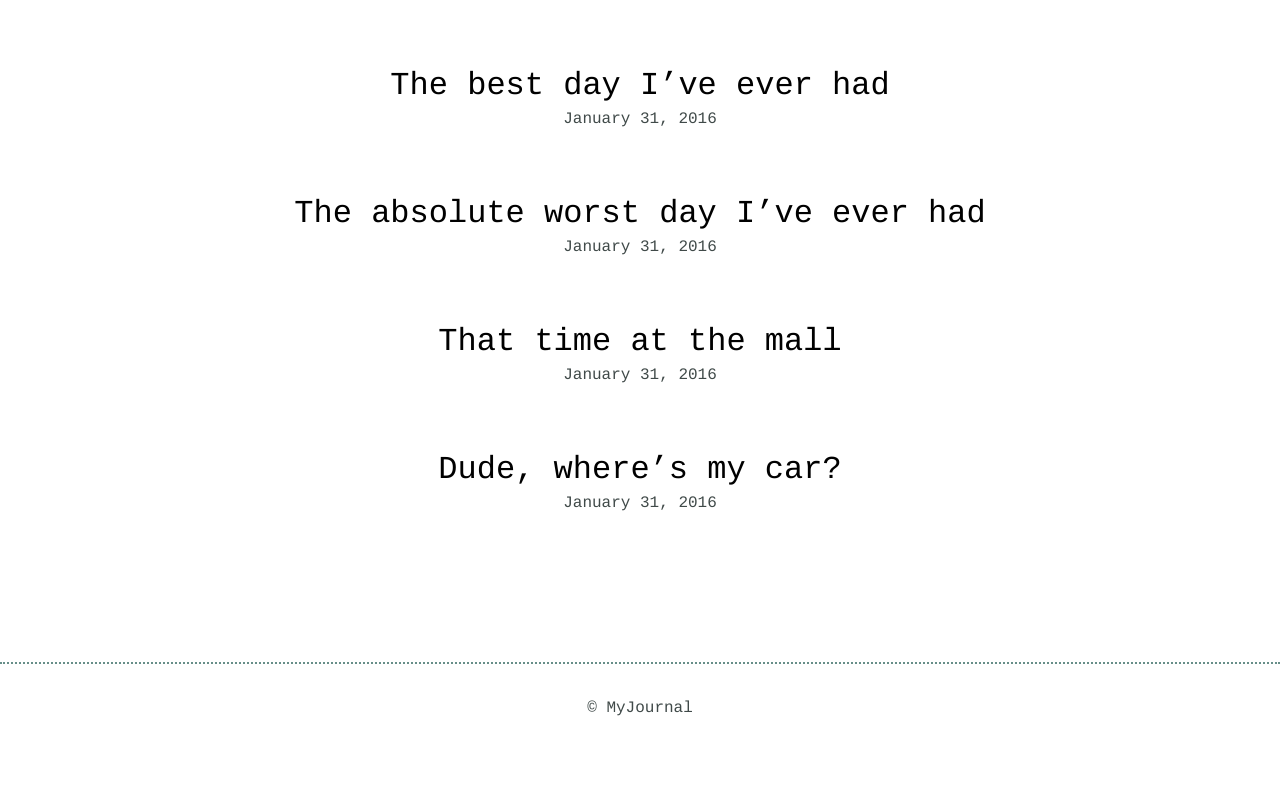
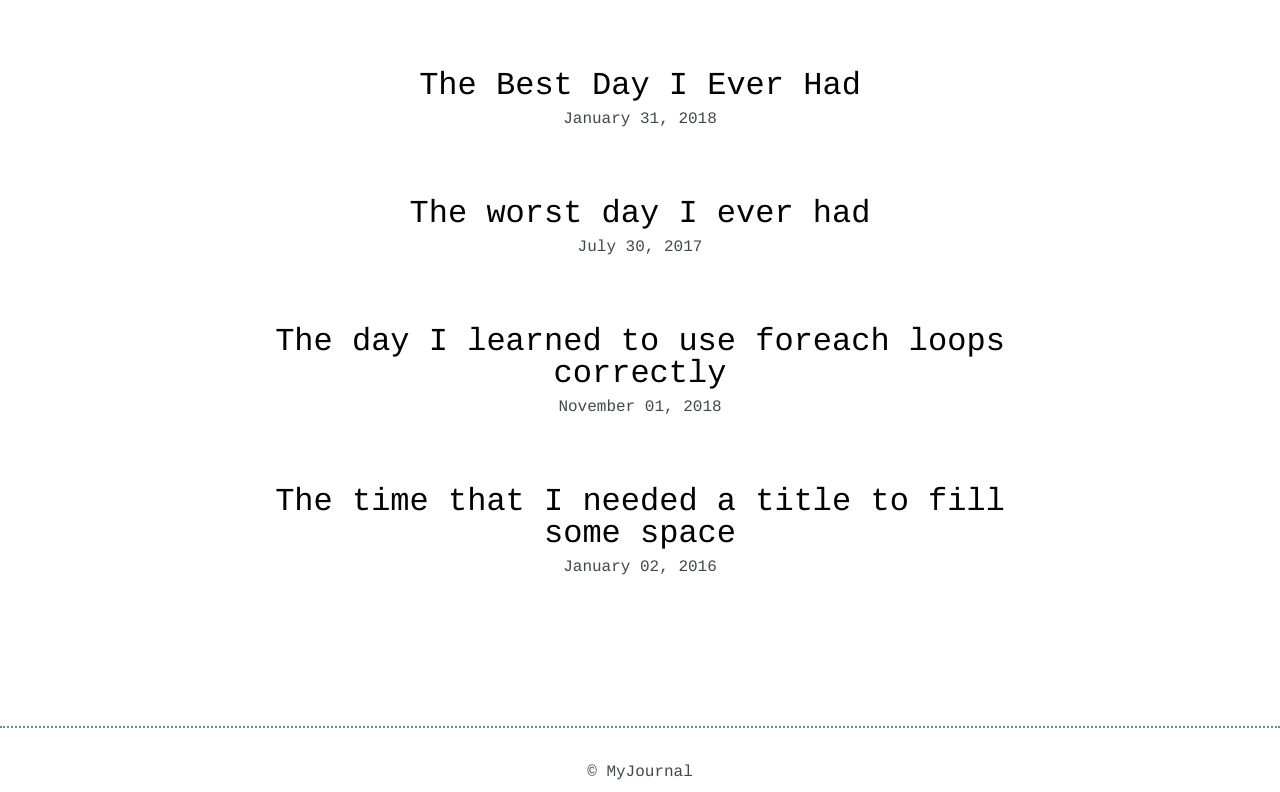
Before and after one commit to ChapmanCheng/php_journal, a PHP site: page / in a window 1280 px wide. Shown: the part 95-887 px from the top of the page. Before the commit the page ends 811 px from the top, so only its background shows below. Run offline with PHP 8.4, Linux system fonts and the light colour scheme; data comes from the database, SQL or seed files in the repository.

Commit message:
complete index.php

```diff
--- a/index.php
+++ b/index.php
@@ -1,5 +1,8 @@
 <?php
 require_once('./inc/db.php');
+
+$stmt = $db->query('select * from entries');
+$articles = $stmt->fetchAll(PDO::FETCH_ASSOC);
 
 ?>
 <!DOCTYPE html>
@@ -28,22 +31,17 @@ require_once('./inc/db.php');
     <section>
         <div class="container">
             <div class="entry-list">
-                <article>
-                    <h2><a href="detail.html">The best day I’ve ever had</a></h2>
-                    <time datetime="2016-01-31">January 31, 2016</time>
-                </article>
-                <article>
-                    <h2><a href="detail_2.html">The absolute worst day I’ve ever had</a></h2>
-                    <time datetime="2016-01-31">January 31, 2016</time>
-                </article>
-                <article>
-                    <h2><a href="detail_3.html">That time at the mall</a></h2>
-                    <time datetime="2016-01-31">January 31, 2016</time>
-                </article>
-                <article>
-                    <h2><a href="detail_4.html">Dude, where’s my car?</a></h2>
-                    <time datetime="2016-01-31">January 31, 2016</time>
-                </article>
+                <?php
+                foreach ($articles as $a) {
+                    $dateString = date('F d, Y', strtotime($a['date']));
+                    echo "
+                        <article>
+                            <h2><a href='detail.php?id=$a[id]'>$a[title]</a></h2>
+                            <time datetime='$a[date]'>$dateString</time>
+                        </article>";
+                }
+                ?>
+
             </div>
         </div>
     </section>
```
